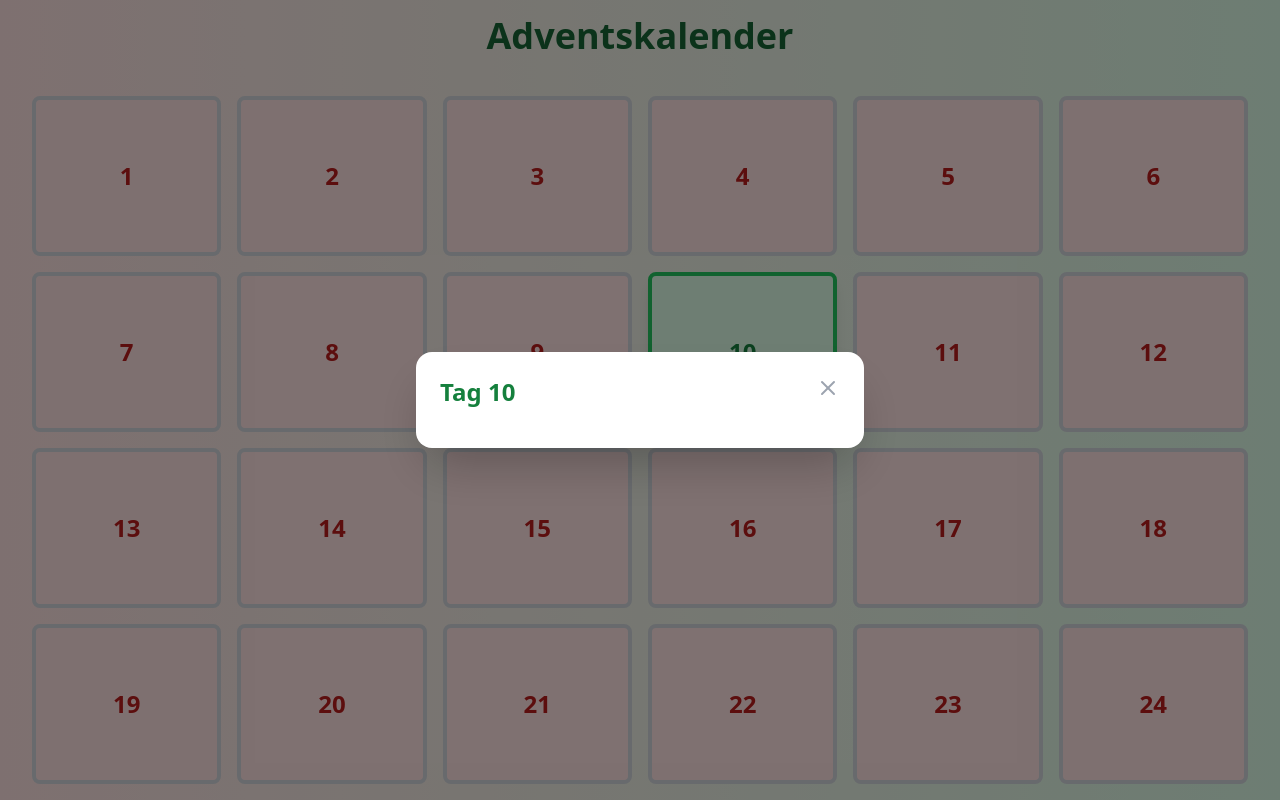
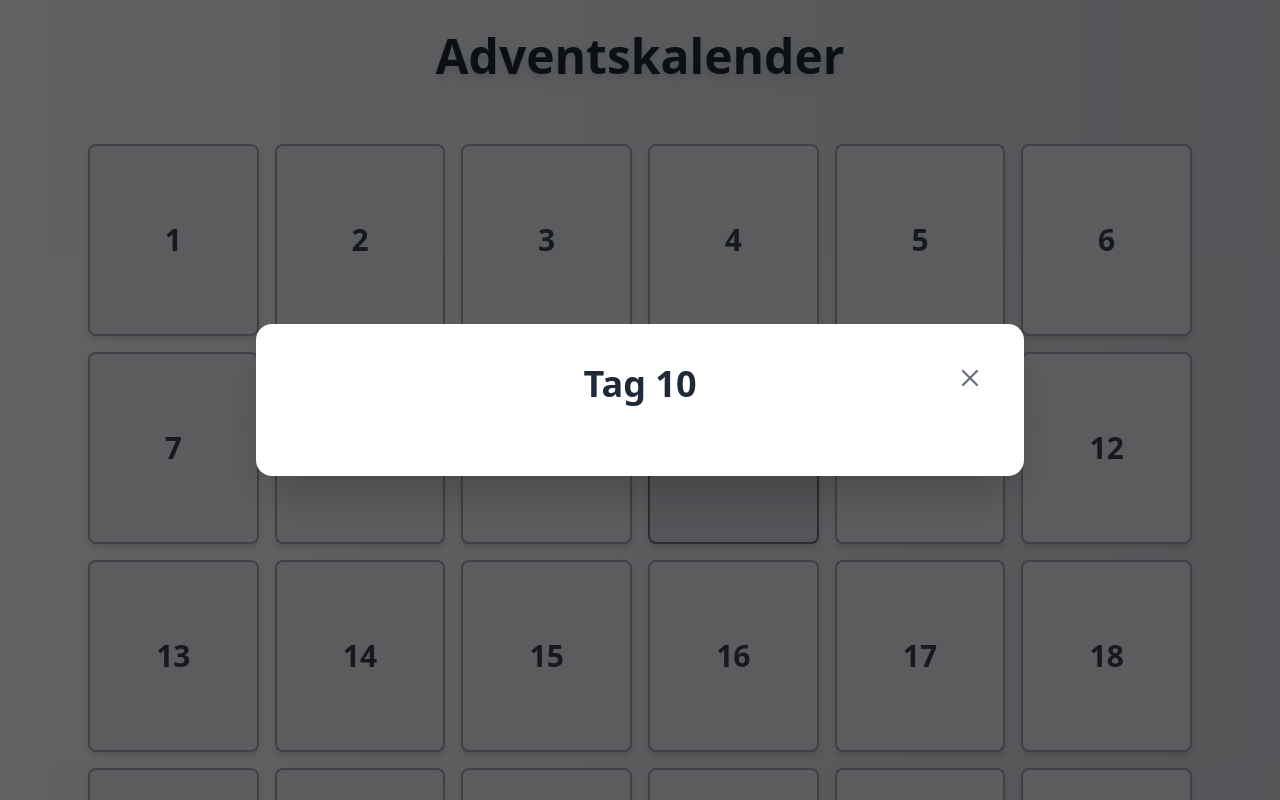
Before and after one commit to richard-zi/advent, a React (Create React App) app in the folder frontend/adventskalender/: page / in a window 1280 px wide. Both pictures are taken after a click on the element "10". Shown: the top 800 px of the page. Built offline with nearby package versions, Linux system fonts and the light colour scheme.

Commit message:
fix design

```diff
--- a/frontend/adventskalender/package.json
+++ b/frontend/adventskalender/package.json
@@ -6,6 +6,7 @@
     "@testing-library/jest-dom": "^5.17.0",
     "@testing-library/react": "^13.4.0",
     "@testing-library/user-event": "^13.5.0",
+    "framer-motion": "^11.11.4",
     "lucide-react": "^0.451.0",
     "react": "^18.3.1",
     "react-dom": "^18.3.1",
--- a/frontend/adventskalender/src/components/AdventCalendar.js
+++ b/frontend/adventskalender/src/components/AdventCalendar.js
@@ -35,9 +35,9 @@ const AdventCalendar = () => {
   const doorLayout = Array.from({ length: 24 }, (_, index) => ({ day: index + 1, size: 'large' }));
 
   return (
-    <div className="min-h-screen bg-gradient-to-r from-red-100 to-green-100 flex flex-col justify-center items-center p-4">
-      <h1 className="text-4xl font-bold text-center mb-6 text-green-800">Adventskalender</h1>
-      <div className="w-full max-w-7xl p-4">
+    <div className="min-h-screen bg-gradient-to-r from-gray-100 to-gray-300 flex flex-col justify-center items-center p-8">
+      <h1 className="text-5xl font-extrabold text-center mb-10 text-gray-800 drop-shadow-lg">Adventskalender</h1>
+      <div className="w-full max-w-6xl p-6">
         <div className="grid grid-cols-6 grid-rows-4 gap-4">
           {doorLayout.map(({ day, size }) => (
             <CalendarDoor
--- a/frontend/adventskalender/src/components/CalendarDoor.js
+++ b/frontend/adventskalender/src/components/CalendarDoor.js
@@ -4,14 +4,14 @@ import React from 'react';
 const CalendarDoor = ({ day, isOpen, onOpen, size }) => {
   return (
     <div
-      className={`w-full h-40 rounded-lg flex items-center justify-center cursor-pointer transition-all duration-300 transform hover:scale-105 border-4 border-gray-300 ${
+      className={`w-full h-48 rounded-lg flex items-center justify-center cursor-pointer transition-all duration-300 transform hover:scale-110 border-2 border-gray-400 shadow-md ${
         isOpen
-          ? 'bg-green-100 border-green-500 text-green-700 shadow-lg'
-          : 'bg-red-100 text-red-700 hover:bg-red-200'
+          ? 'bg-gray-300 border-gray-500 text-gray-900 shadow-lg'
+          : 'bg-gray-200 text-gray-700 hover:bg-gray-300'
       }`}
       onClick={() => onOpen(day)}
     >
-      <span className={`font-bold text-base sm:text-lg md:text-xl lg:text-2xl`}>{day}</span>
+      <span className={`font-bold text-lg sm:text-xl md:text-2xl lg:text-3xl`}>{day}</span>
     </div>
   );
 };
--- a/frontend/adventskalender/src/components/ContentPopup.js
+++ b/frontend/adventskalender/src/components/ContentPopup.js
@@ -7,19 +7,19 @@ const ContentPopup = ({ isOpen, onClose, content }) => {
 
   return (
     <Dialog isOpen={isOpen} onClose={onClose}>
-      <h2 className="text-2xl font-bold mb-4 text-green-700">Tag {content.day}</h2>
-      <div className="space-y-4">
-        {content.type === 'text' && <p className="text-gray-700">{content.data}</p>}
+      <h2 className="text-4xl font-bold mb-8 text-gray-800 text-center">Tag {content.day}</h2>
+      <div className="space-y-8">
+        {content.type === 'text' && <p className="text-xl text-gray-800 text-center">{content.data}</p>}
         {content.type === 'video' && (
           <div className="aspect-w-16 aspect-h-9">
-            <video controls className="w-full h-full object-cover rounded-lg">
+            <video controls className="w-full h-full object-cover rounded-xl shadow-lg">
               <source src={content.data} type="video/mp4" />
               Ihr Browser unterstützt das Video-Tag nicht.
             </video>
           </div>
         )}
         {content.type === 'audio' && (
-          <div className="bg-gray-100 p-4 rounded-lg">
+          <div className="bg-gray-300 p-8 rounded-xl shadow-md">
             <audio controls className="w-full">
               <source src={content.data} type="audio/mpeg" />
               Ihr Browser unterstützt das Audio-Tag nicht.
--- a/frontend/adventskalender/src/components/Dialog.js
+++ b/frontend/adventskalender/src/components/Dialog.js
@@ -6,14 +6,14 @@ const Dialog = ({ isOpen, onClose, children }) => {
   if (!isOpen) return null;
 
   return (
-    <div className="fixed inset-0 bg-black bg-opacity-50 z-50 flex justify-center items-center p-4">
-      <div className="bg-white rounded-2xl max-w-md w-full max-h-[90vh] overflow-y-auto shadow-2xl">
-        <div className="p-6">
+    <div className="fixed inset-0 bg-black bg-opacity-60 z-50 flex justify-center items-center p-6">
+      <div className="bg-white rounded-2xl max-w-3xl w-full max-h-[90vh] overflow-y-auto shadow-2xl p-10">
+        <div className="relative">
           <button
             onClick={onClose}
-            className="float-right text-gray-400 hover:text-gray-600 transition-colors duration-200"
+            className="absolute top-0 right-0 text-gray-500 hover:text-gray-700 transition-colors duration-200"
           >
-            <X size={24} />
+            <X size={28} />
           </button>
           {children}
         </div>
```
Also changed, not shown: 1 other file (tests, documents, lock files or other folders).
